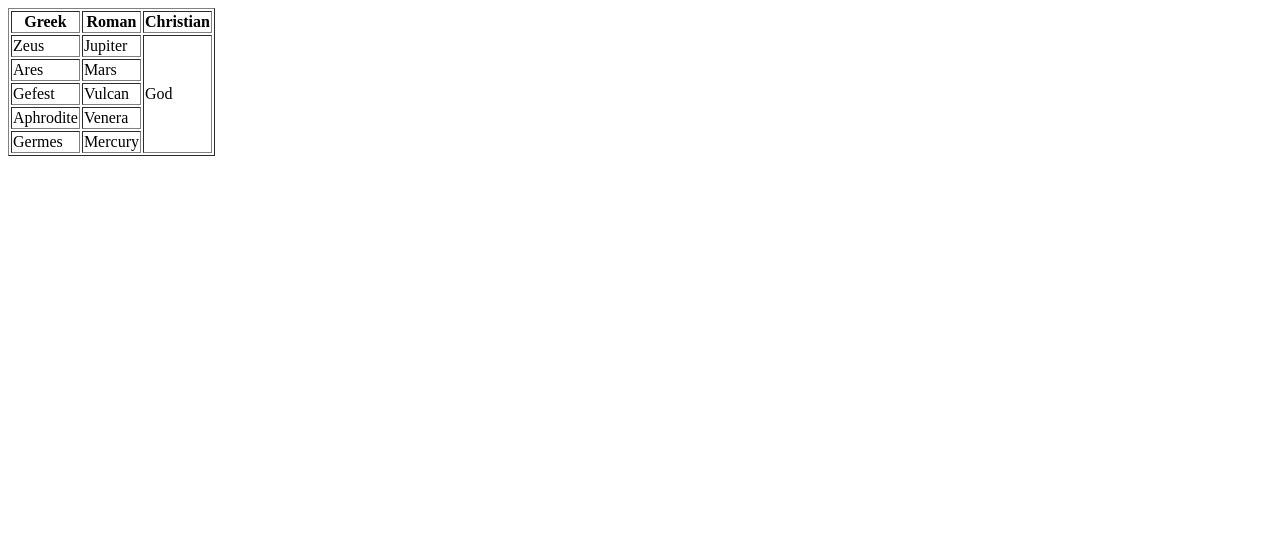
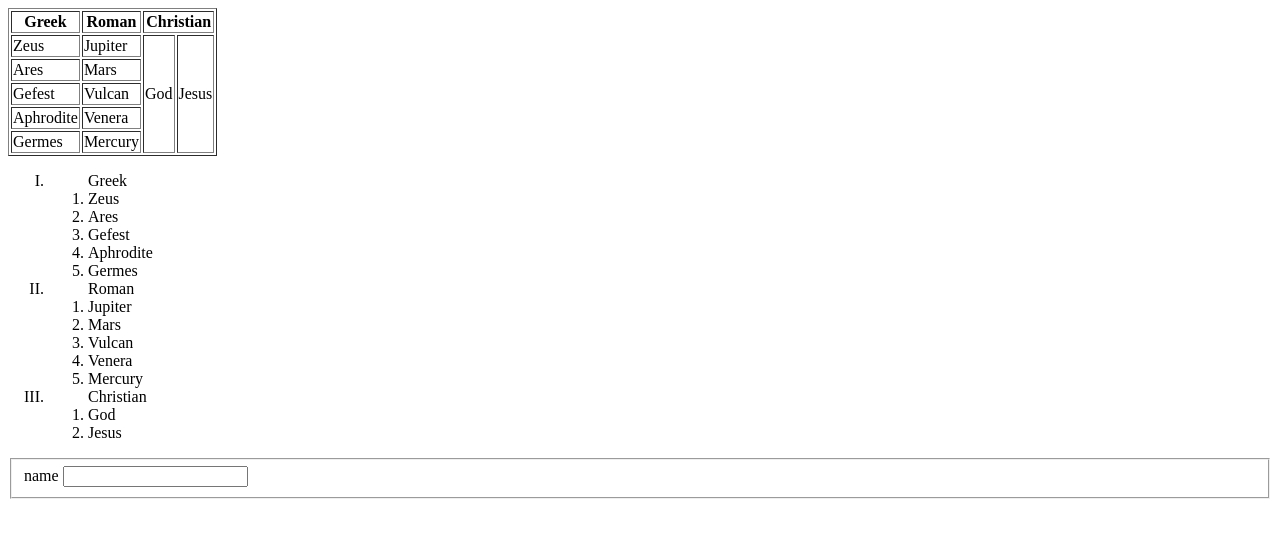
Before and after one commit to LiEnfild/doom, a plain HTML site: page index.html in a window 1280 px wide. Drawn offline with Linux system fonts and the light colour scheme.

Commit message:
index.html

```diff
--- a/index.html
+++ b/index.html
@@ -14,7 +14,8 @@
        <tr>
            <td>Zeus</td>
            <td>Jupiter</td>
-           <td colspan="2" rowspan="5">God</td>
+           <td rowspan="5">God</td>
+           <td rowspan="5">Jesus</td>
        </tr>
        <tr>
            <td>Ares</td>
@@ -33,5 +34,31 @@
            <td>Mercury</td>
        </tr>
    </table>
+   <ol type=I>
+       <li><ol>Greek
+           <li>Zeus</li>
+           <li>Ares</li>
+           <li>Gefest</li>
+           <li>Aphrodite</li>
+           <li>Germes</li>
+       </ol></li>
+       <li><ol>Roman
+           <li>Jupiter</li>
+           <li>Mars</li>
+           <li>Vulcan</li>
+           <li>Venera</li>
+           <li>Mercury</li>
+       </ol></li>
+       <li><ol>Christian
+           <li>God</li>
+           <li>Jesus</li>
+       </ol></li>
+   </ol>
+   <form id=contact method=post action="">
+       <fieldset>
+           <label for="name">name</label>
+           <input type=text name="name"/>
+       </fieldset>
+   </form>
 </body>
 </html>
```
